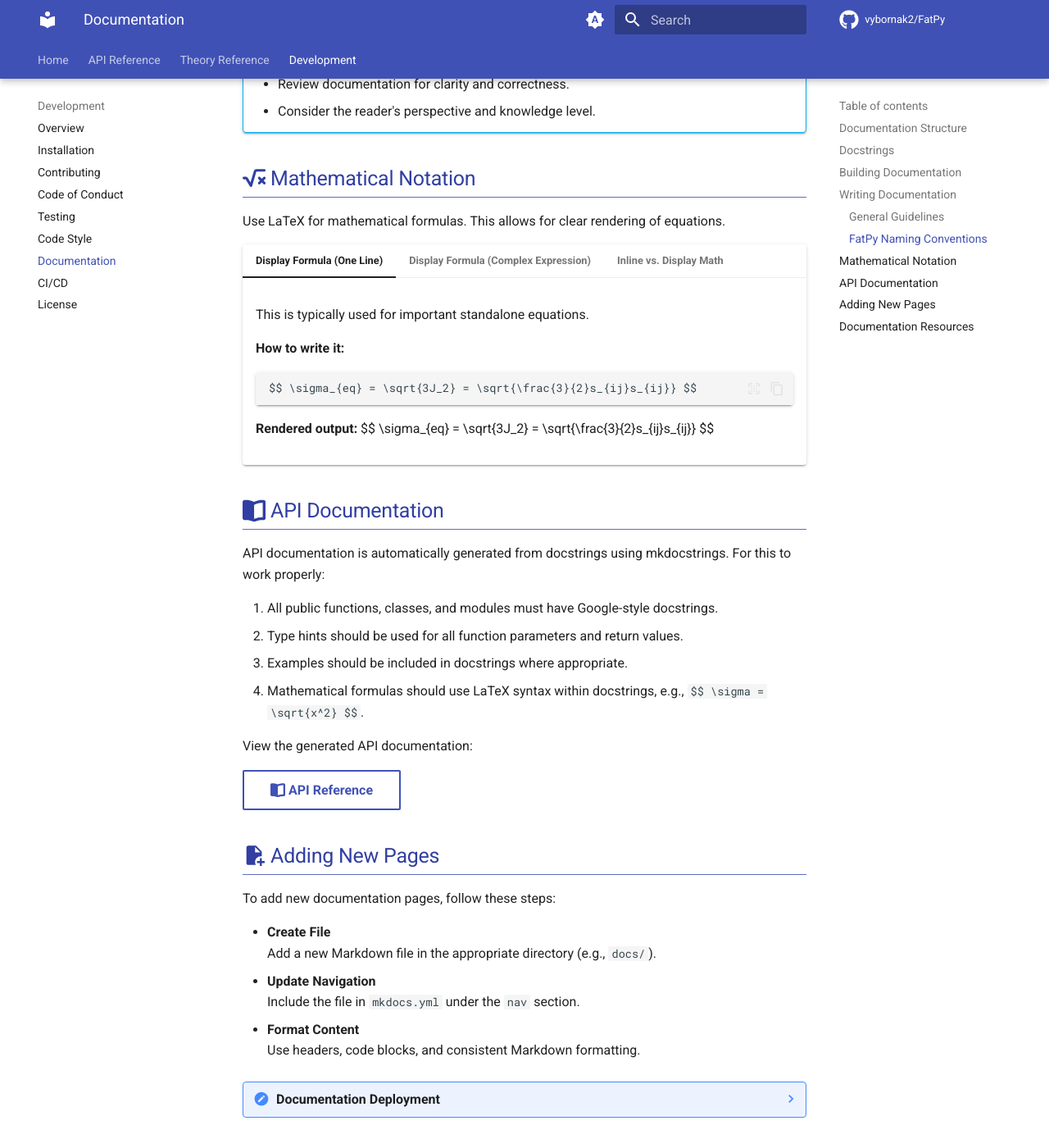
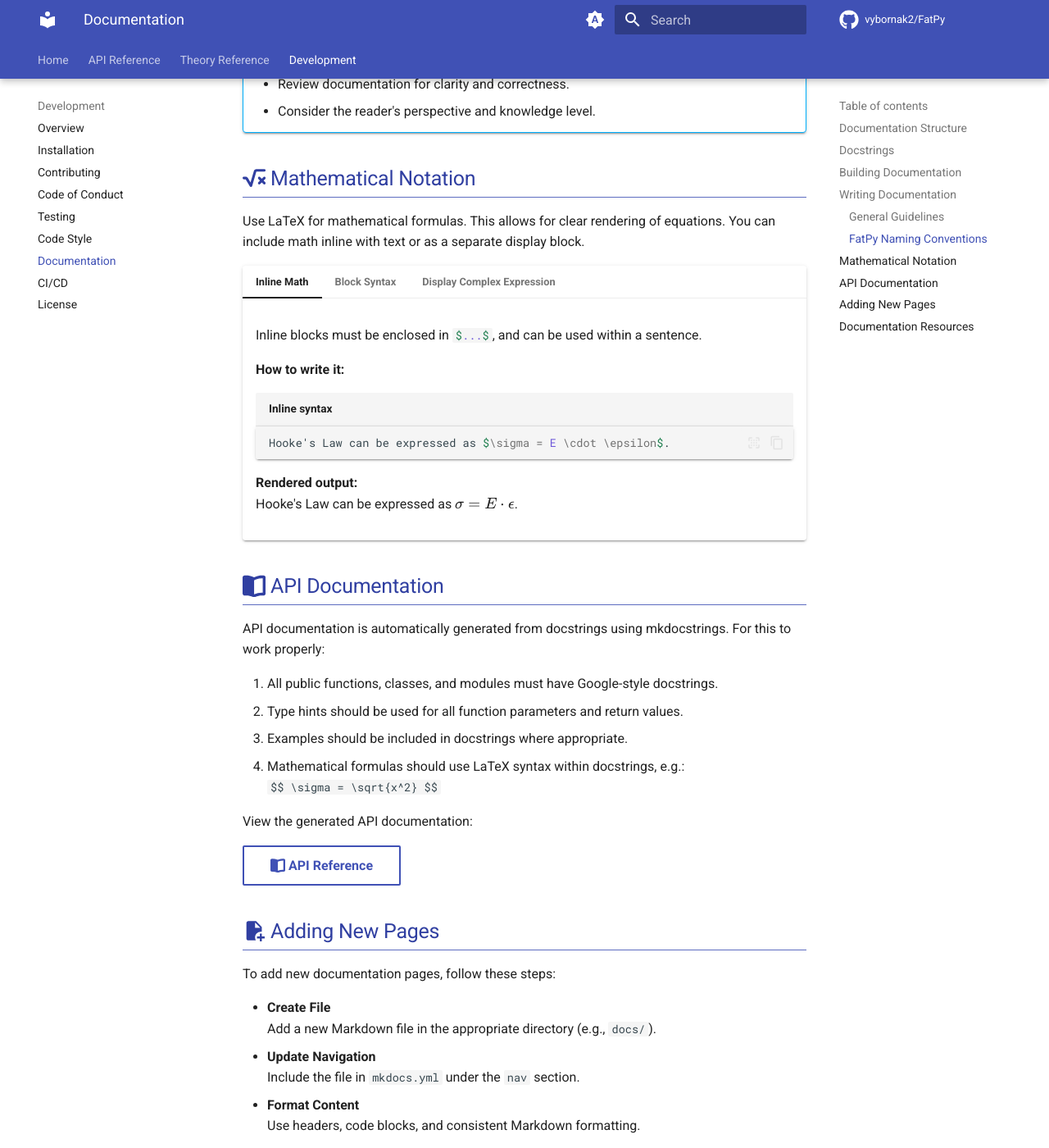
Before and after one commit to faberorg/FatPy, an MkDocs documentation site: the page built from docs/development/documentation.md, in a window 1280 px wide and 1400 px high, scrolled down 3225 px. Shown: the whole window at 82% size. Built offline with MkDocs 1.6.1 and Material for MkDocs 9.7.7, drawn with Linux system fonts in a browser that asks for light colours; comment, search, counter and statistics services are not loaded.

Commit message:
Fixed LaTeX rendering, improved description

````diff
--- a/docs/development/documentation.md
+++ b/docs/development/documentation.md
@@ -197,34 +197,73 @@
 
 ## :fontawesome-solid-square-root-variable: Mathematical Notation
 
-Use LaTeX for mathematical formulas. This allows for clear rendering of equations.
+Use LaTeX for mathematical formulas. This allows for clear rendering of equations. You can include math inline with text or as a separate display block.
 
-=== "Display Formula (One Line)"
-    This is typically used for important standalone equations.
+=== "Inline Math"
+
+    Inline blocks must be enclosed in `#!latex $...$`, and can be used within a sentence.
 
     **How to write it:**
-    ```markdown
-    $$ \sigma_{eq} = \sqrt{3J_2} = \sqrt{\frac{3}{2}s_{ij}s_{ij}} $$
+    ``` latex title="Inline syntax"
+    Hooke's Law can be expressed as $\sigma = E \cdot \epsilon$.
     ```
 
     **Rendered output:**
-    $$ \sigma_{eq} = \sqrt{3J_2} = \sqrt{\frac{3}{2}s_{ij}s_{ij}} $$
+    Hooke's Law can be expressed as $\sigma = E \cdot \epsilon$.
 
-=== "Display Formula (Complex Expression)"
+=== "Block Syntax"
+    This is typically used for important standalone equations. Blocks must be enclosed in `#!latex $$...$$`, and separated by empty lines form other text.
+
+    **How to write it:**
+    ``` latex title="Block syntax"
+    % This line is empty
+    $$
+    \sigma_{eq} = \sqrt{3J_2} = \sqrt{\frac{3}{2}s_{ij}s_{ij}}
+    $$
+    % This line is empty
+    ```
+
+    **Rendered output:**
+
+    $$
+    \sigma_{eq} = \sqrt{3J_2} = \sqrt{\frac{3}{2}s_{ij}s_{ij}}
+    $$
+
+=== "Display Complex Expression"
     For more complex expressions, like summations, matrices, or a sequence of aligned equations.
 
     This example shows Miner's rule for damage accumulation:
 
     **How to write it:**
-    ```markdown
-    $$ D = \sum_{i=1}^{k} \frac{n_i}{N_i} $$
+    ``` latex title="Sums or Integrals"
+    $$
+    \begin{gather}
+    D = \sum_{i=1}^{k} \frac{n_i}{N_i} \\[2mm]
+    \text{or} \\[2mm]
+    D = \int_{0}^{N} \frac{1}{N_f(\sigma(t))} \, dt
+    \end{gather}
+    $$
     ```
 
     **Rendered output:**
-    $$ D = \sum_{i=1}^{k} \frac{n_i}{N_i} $$
 
-    **How to write aligned equations:**
-    ```markdown
+    $$
+    \begin{gather}
+    D = \sum_{i=1}^{k} \frac{n_i}{N_i} \\[2mm]
+    \text{or} \\[2mm]
+    D = \int_{0}^{N} \frac{1}{N_f(\sigma(t))} \, dt
+    \end{gather}
+    $$
+
+    !!! tip "Multiple lines and spacing"
+        Use the `gather` environment to center equations, placing each on its own line. Separate lines with `\\`, and use `[2mm]` to adjust vertical spacing between them.
+
+    ---
+
+    **To achieve precise alignment** within equations, use aligned environment and the `&` character to mark alignment points:
+
+
+    ``` latex title="Aligned syntax"
     $$
     \begin{aligned}
     (a+b)^2 &= (a+b)(a+b) \\
@@ -234,37 +273,13 @@
     ```
 
     **Rendered output:**
+
     $$
     \begin{aligned}
     (a+b)^2 &= (a+b)(a+b) \\
             &= a^2 + 2ab + b^2
     \end{aligned}
     $$
-
-=== "Inline vs. Display Math"
-    You can include math inline with text or as a separate display block.
-
-    **Inline Math (Single Equation):**
-    Use single dollar signs `$` for formulas within a sentence.
-
-    *How to write it:*
-    ```markdown
-    Hooke's Law can be expressed as $\sigma = E \cdot \epsilon$.
-    ```
-
-    *Rendered output:*
-    Hooke's Law can be expressed as $\sigma = E \cdot \epsilon$.
-
-    **Display Math:**
-    Use double dollar signs `$$` for formulas on their own line, centered.
-
-    *How to write it:*
-    ```markdown
-    $$ \sigma = E \cdot \epsilon $$
-    ```
-
-    *Rendered output:*
-    $$ \sigma = E \cdot \epsilon $$
 
 ## :fontawesome-solid-book-open: API Documentation
 
@@ -273,7 +288,8 @@
 1. All public functions, classes, and modules must have Google-style docstrings.
 2. Type hints should be used for all function parameters and return values.
 3. Examples should be included in docstrings where appropriate.
-4. Mathematical formulas should use LaTeX syntax within docstrings, e.g., `$$ \sigma = \sqrt{x^2} $$`.
+4. Mathematical formulas should use LaTeX syntax within docstrings, e.g.:
+    `$$ \sigma = \sqrt{x^2} $$`
 
 View the generated API documentation:
 
````
